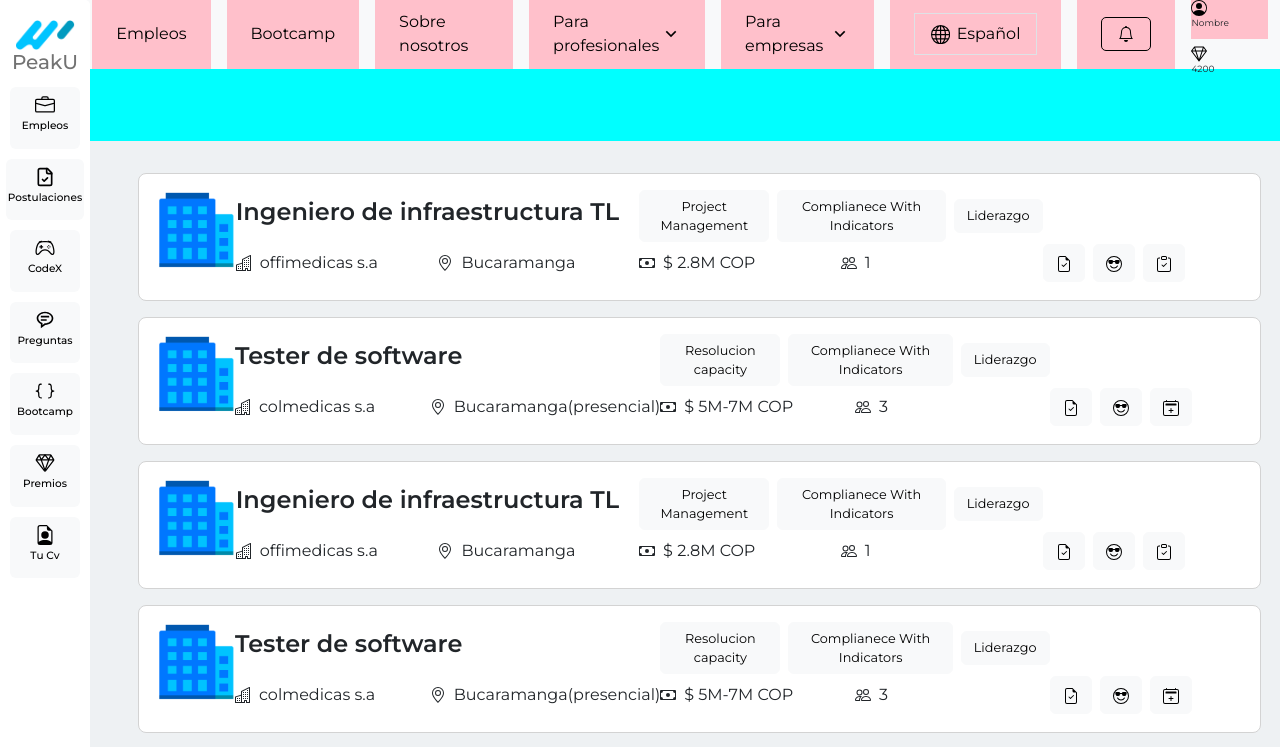
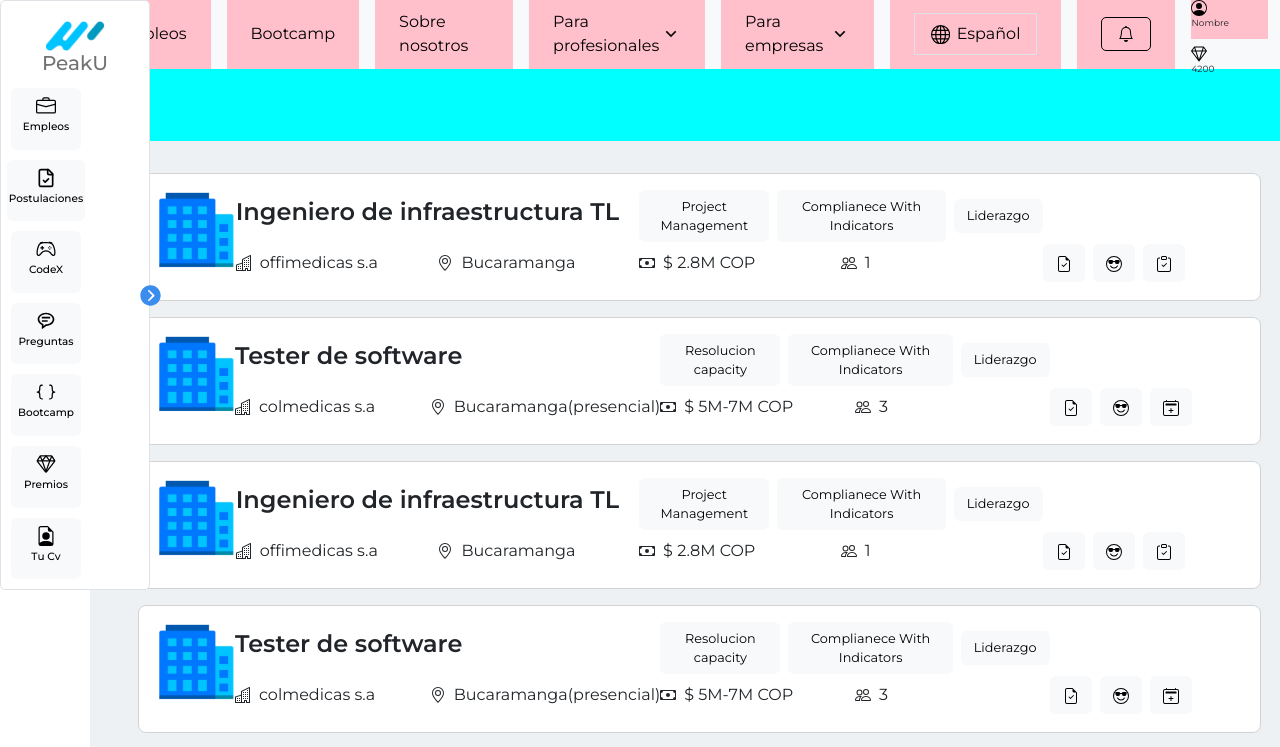
Before and after one commit to walson273/BootcampPeak, a React (Create React App) app in the folder WS3_React/ws3/: page / in a window 1280 px wide. Shown: the top 747 px of the page. Built offline with nearby package versions, Linux system fonts and the light colour scheme.

Commit message:
flechitaa

```diff
--- a/WS3_React/ws3/src/index.css
+++ b/WS3_React/ws3/src/index.css
@@ -299,7 +299,7 @@
 .slidebar{
   float: left;
   position: fixed;
-  width: 90px;
+  /* width: 90px; */
   display: flex;
   align-items: center;
   justify-content: center;
@@ -354,3 +354,12 @@
 .boton:hover {
   background: rgba(111,202,255,.53333);
 }
+.arrow{
+  position: absolute;
+  margin: 0px -90px 0px 0px;
+}
+
+#flechita{
+  font-size: 25px;
+  color: #3a8ced;
+}
--- a/WS3_React/ws3/src/slide_Bar.js
+++ b/WS3_React/ws3/src/slide_Bar.js
@@ -1,8 +1,15 @@
 import React from 'react';
+import { useState } from 'react';
+import { IoIosArrowDroprightCircle } from "react-icons/io";
+
 export const BSlide = (prop) => {
+    const [open, setOpen] = useState(true);
     return (
         <React.Fragment>
-            <div className='slidebar'>
+            <div className={'slidebar border'} style={{ width: open ? '150px' : '90px' }}>
+            {/* <div className={'slidebar border'}> */}
+                <IoIosArrowDroprightCircle id='flechita' className='arrow' style={{ margin: open ? '0px -150px 0px 0px' : '0px -90px 0px 0px' }} onClick={() => setOpen(!open)}/>
+                {/* <button className='arrow btn btn-success' id='flechita' onClick={() => setOpen(!open)}>holi</button> */}
                 <nav>
                     <ul className='nav'>
                     <div id="imagencita">
```
